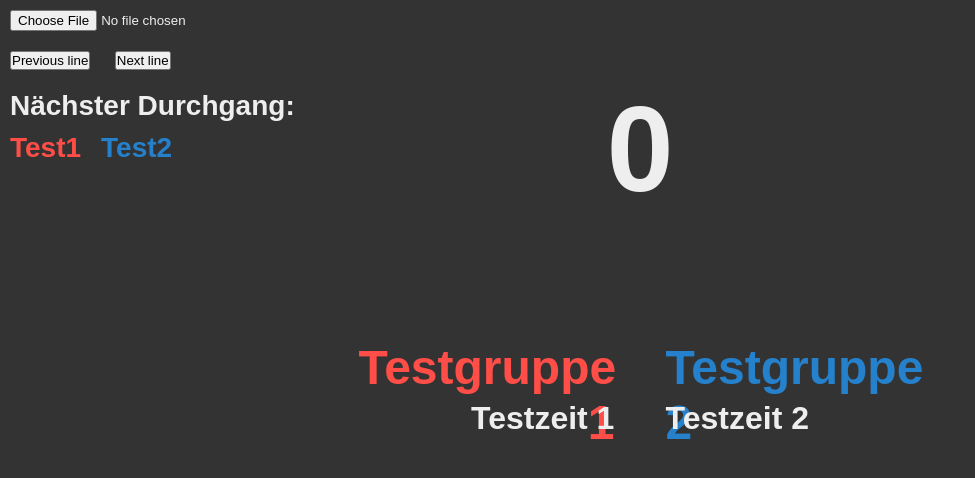
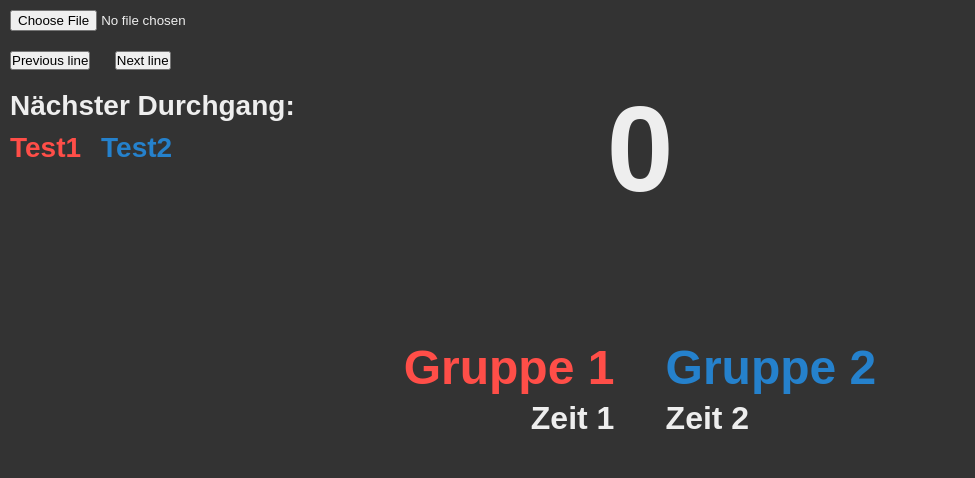
Before and after one commit to simonittensammer/csv-reader, a plain HTML site: page index.html in a window 1280 px wide. Shown: the whole page, without its empty margins (0-975 px from the left). Drawn offline with Linux system fonts and the light colour scheme.

Commit message:
change style so it can view longer names

```diff
--- a/index.html
+++ b/index.html
@@ -32,21 +32,21 @@
 
             <div id="gruppeWrapper" class="wrapper">
                 <div id="gruppe1" class="gruppe">
-                    Testgruppe 1
+                    Gruppe 1
                 </div>
 
                 <div id="gruppe2" class="gruppe">
-                    Testgruppe 2
+                    Gruppe 2
                 </div>
             </div>
 
             <div id="zeitWrapper" class="wrapper">
                 <div id="zeit1" class="zeit">
-                    Testzeit 1
+                    Zeit 1
                 </div>
 
                 <div id="zeit2" class="zeit">
-                    Testzeit 2
+                    Zeit 2
                 </div>
             </div>
         </div>
--- /dev/null
+++ b/res/list-semicolon.csv
@@ -0,0 +1,4 @@
+Durchgang; Rot Gruppe; Rot 1 Durchgang; Blau Gruppe; Blau 1 Durchgang
+1; Tragwein 1; 20:420; Hinterberg 2; 21:380
+2; Bad Zell 1; 25:975; Erdleiten 1; 20:984
+3; Hinterberg 3; 24:123; Bad Mühllacken 3; 24:321
--- a/res/list.csv
+++ b/res/list.csv
@@ -1,4 +1,4 @@
 Durchgang, Rot Gruppe, Rot 1 Durchgang, Blau Gruppe, Blau 1 Durchgang
 1, Tragwein 1, 20:420, Hinterberg 2, 21:380
 2, Bad Zell 1, 25:975, Erdleiten 1, 20:984
-3, Hinterberg 3, 24:123, Allerheiligen 2, 24:321
+3, Hinterberg 3, 24:123, Bad Mühllacken 3, 24:321
--- a/style/style.css
+++ b/style/style.css
@@ -50,22 +50,24 @@ h2 {
 
 #gruppeWrapper {
     top: 42.5vh;
+    width: 100vw;
 }
 
 #zeitWrapper {
     top: 50vh;
+    width: 100vw;
 }
 
 .gruppe {
     font-size: 300%;
     padding: 0 2vw;
-    width: 20vw;
+    width: 46vw;
 }
 
 .zeit {
     font-size: 200%;
     padding: 0 2vw;
-    width: 15vw;
+    width: 46vw;
 }
 
 #gruppe1 {
```
